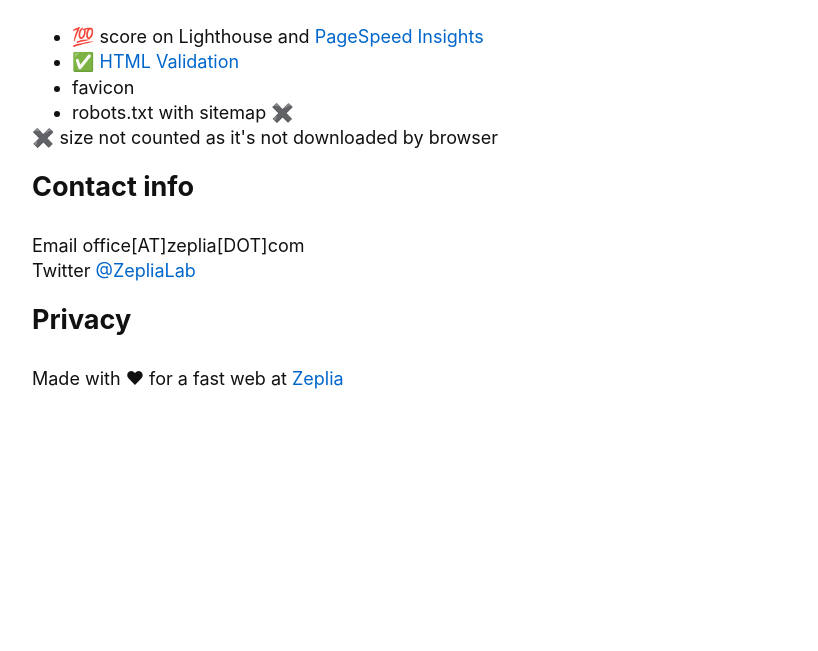
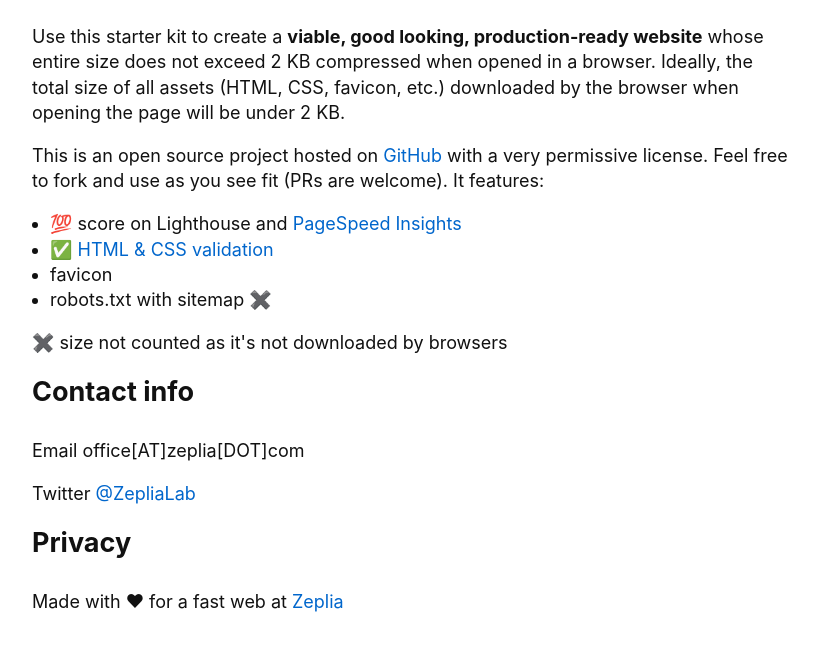
Before and after one commit to zeplia/minwiz, a website: page src/index.html in a window 1280 px wide. Shown: the part 109-760 px from the top of the page, without its empty margins (230-1048 px from the left). Drawn offline with Linux system fonts and the light colour scheme.

Commit message:
update site content

```diff
--- a/src/index.html
+++ b/src/index.html
@@ -18,6 +18,21 @@
     <main>
       <section id="home">
         <h2>Minimal starter kit for under 2 KB sites</h2>
+        <p>
+          Use this starter kit to create a
+          <strong>viable, good looking, production-ready website</strong> whose
+          entire size does not exceed 2 KB compressed when opened in a browser.
+          Ideally, the total size of all assets (HTML, CSS, favicon, etc.)
+          downloaded by the browser when opening the page will be under 2 KB.
+        </p>
+        <p>
+          This is an open source project hosted on
+          <a target="_blank" rel="noopener" href="http://bit.do/minwizgh"
+            >GitHub</a
+          >
+          with a very permissive license. Feel free to fork and use as you see
+          fit (PRs are welcome). It features:
+        </p>
         <ul>
           <li>
             💯 score on Lighthouse and
@@ -28,13 +43,13 @@
           <li>
             ✅
             <a target="_blank" rel="noopener" href="http://bit.do/minwizhv"
-              >HTML Validation</a
+              >HTML & CSS validation</a
             >
           </li>
           <li>favicon</li>
           <li>robots.txt with sitemap ✖️</li>
         </ul>
-        <p>✖️ size not counted as it's not downloaded by browser</p>
+        <p>✖️ size not counted as it's not downloaded by browsers</p>
       </section>
       <section id="Contact">
         <h2>Contact info</h2>
--- a/src/styles/stylesheet.css
+++ b/src/styles/stylesheet.css
@@ -46,7 +46,13 @@
 }
 /* end header */
 
+ul,
 h2,
+p,
 section {
   margin-bottom: 1em;
 }
+
+ul {
+  padding-inline-start: 1em;
+}
```
